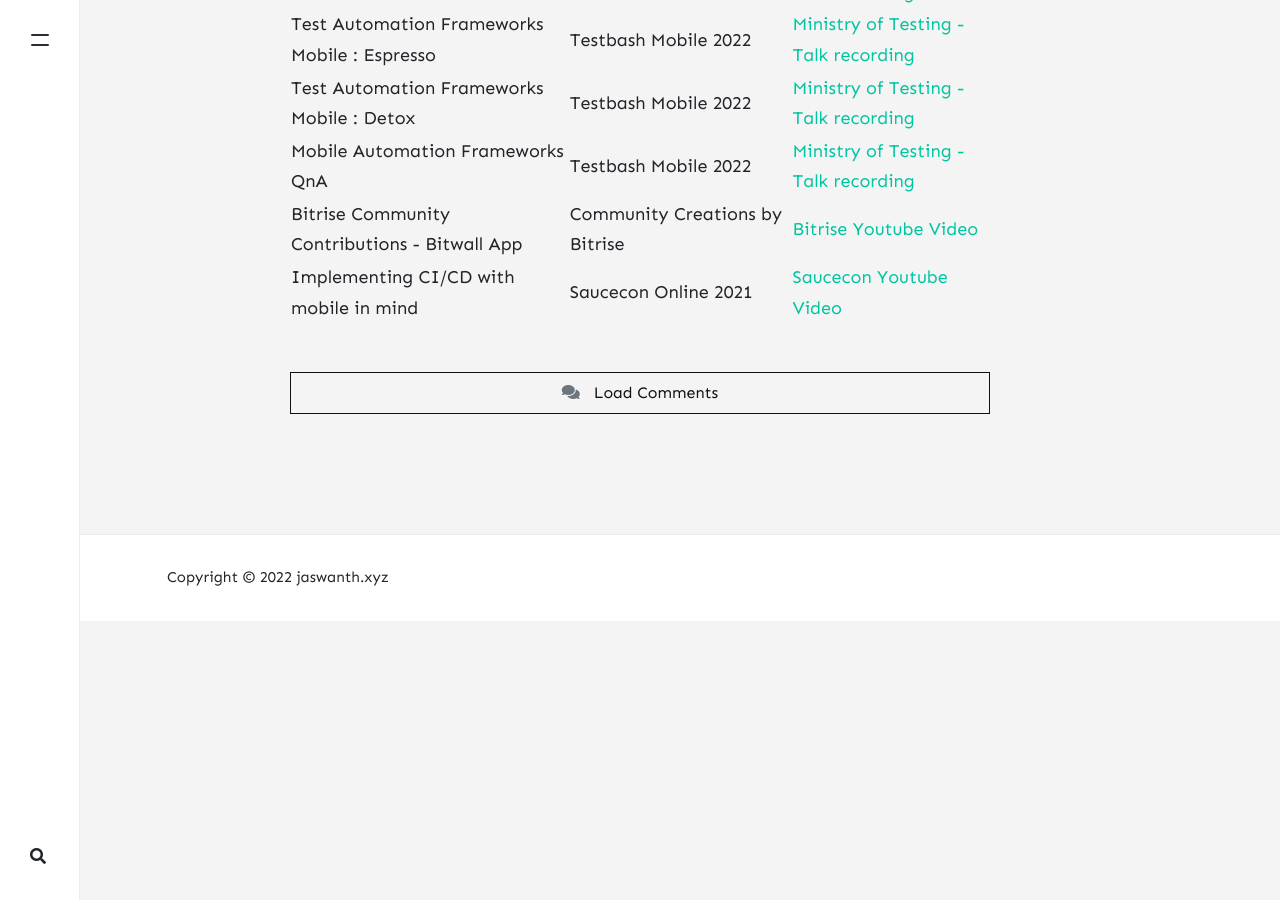
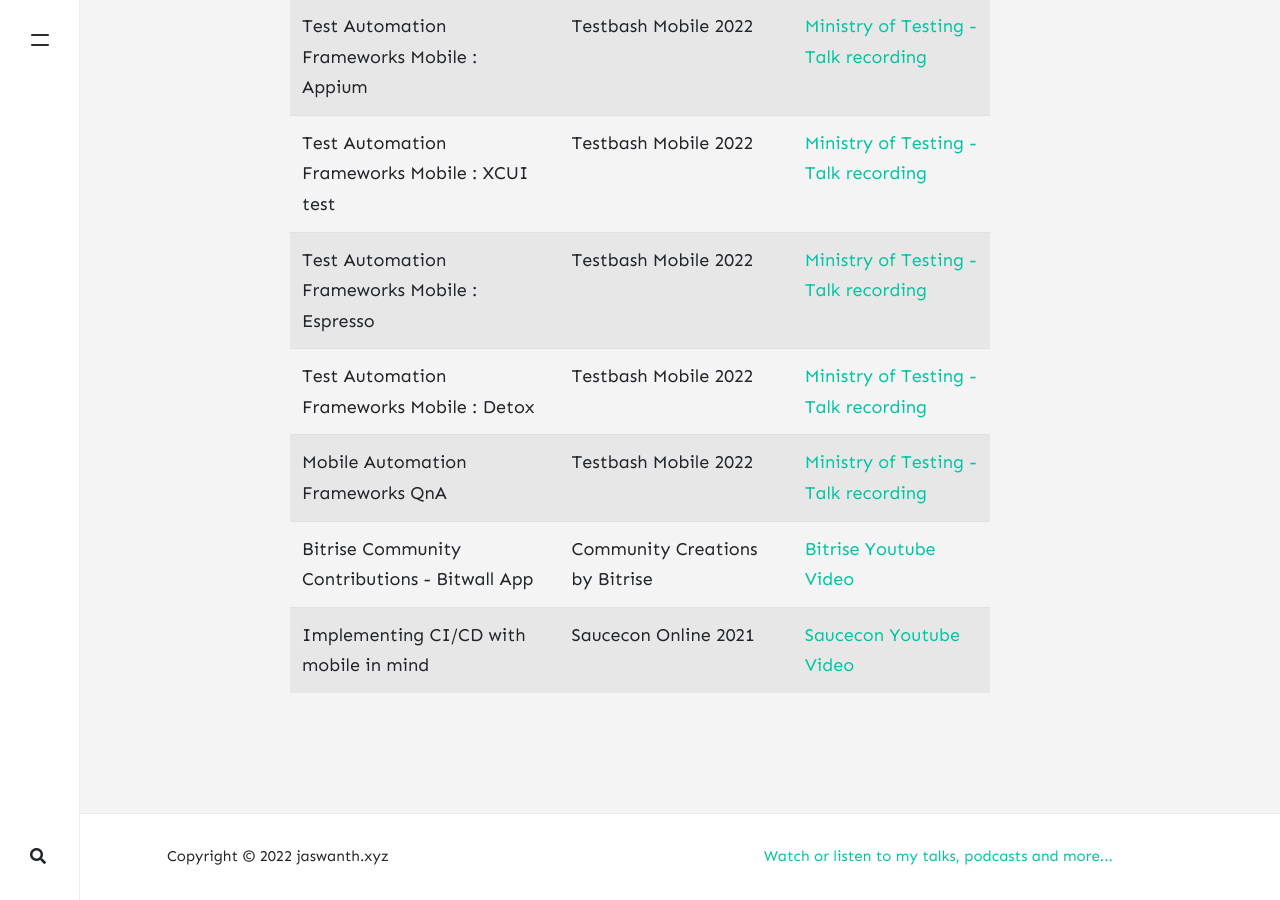
Before and after one commit to jaswanthm/jaswanth.xyz, a Jekyll site: the page built from _pages/events.md, in a window 1280 px wide and 900 px high, scrolled down 1160 px. Built offline with Jekyll 4.4.1, drawn with Linux system fonts in a browser that asks for light colours; nearby versions of some CDN libraries; comment, search, counter and statistics services are not loaded; before the commit the page ends 1781 px from its top, so only the background shows below that; some of the changed lines change nothing that is shown.

Commit message:
Adding events to nav

```diff
--- a/_layouts/default.html
+++ b/_layouts/default.html
@@ -49,6 +49,7 @@
     <ul>
         <h3>Navigation</h3>
         <li><a href="{{ site.baseurl }}/">Home</a></li>
+        <li><a href="{{ site.baseurl }}/events">Events</a></li>
         <li><a href="{{ site.baseurl }}/about">About</a></li>
         <!-- <li><a href="{{ site.baseurl }}/authors">Contributors <span class="badge badge-primary">new</span></a></li> -->
         <li><a href="{{ site.baseurl }}/contact">Contact</a></li>
@@ -111,6 +112,9 @@
             <div class="col-md-6 col-sm-12 text-center text-lg-left">
                 Copyright © {{ site.time | date: "%Y" }} {{ site.name }}
             </div>
+            <div class="col-md-6 col-sm-12 text-center text-lg-right">
+                <a href="{{ site.baseurl }}/events">Watch or listen to my talks, podcasts and more...</a>
+            </div>
         </div>
     </div>
 </footer>
--- a/_pages/events.md
+++ b/_pages/events.md
@@ -1,11 +1,15 @@
 ---
 layout: page
 title: Events
-image: bg.jpg
+image: assets/images/bg.jpg
+permalink: /events
+comments: false
+imageshadow: true
 ---
 
 Here are the list of events that I spoke at over the past few years...
 
+{: .table .table-striped .table-responsive}
 | Topic                                         | Event                          | Link                                                                                                                                                                |
 |-----------------------------------------------|--------------------------------|---------------------------------------------------------------------------------------------------------------------------------------------------------------------|
 | Tooling for Automated Testing                 | Test.bash(); 2021              | [Ministry of Testing - Talk recording](https://www.ministryoftesting.com/dojo/series/test-bash-2021/lessons/tooling-for-automated-testing-with-jaswanth-manigundan) |
```
